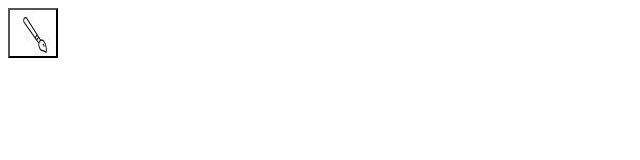
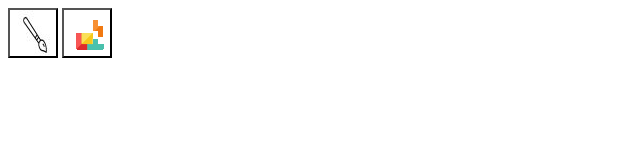
Before and after one commit to Adchad/Adchad.github.io, a plain HTML site: page index.html in a window 1280 px wide. Shown: the whole page, without its empty margins (0-640 px from the left). Drawn offline with Linux system fonts and the light colour scheme.

Commit message:
Update index.html

```diff
--- a/index.html
+++ b/index.html
@@ -8,5 +8,7 @@
     <body>
 
         <button class="btn-link" onclick="window.location.href='/paint_clone/'; "></button>
+
+        <button class="btn-tetris" onclick="window.location.href='/JS_Tetris/'; "></button>
     </body>
 </hmtl>
```
